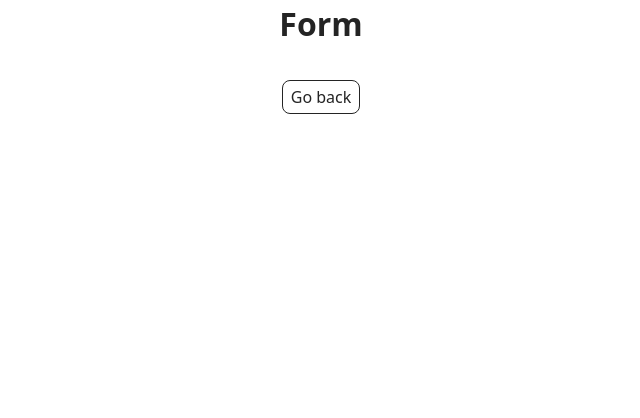
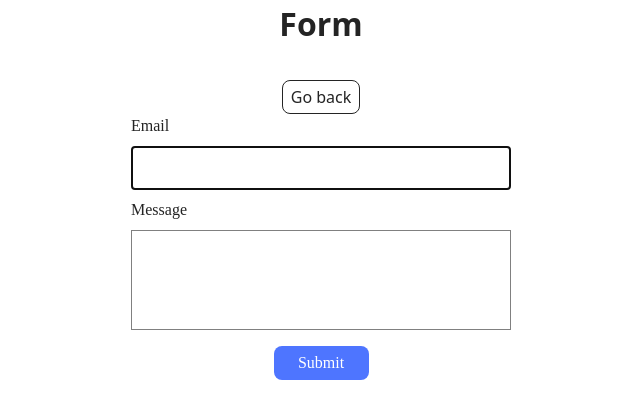
Before and after one commit to StanislavRakitianskiy/goit-js-hw-09, a website built with Vite: page src/2-form.html in a window 1280 px wide. Shown: the whole page, without its empty margins (319-959 px from the left). Built offline with nearby package versions, Linux system fonts and the light colour scheme.

Commit message:
add task-2

```diff
--- a/src/2-form.html
+++ b/src/2-form.html
@@ -13,6 +13,17 @@
         <h1 class="main-title">Form</h1>
         <a class="back-link" href="./index.html">Go back</a>
       </div>
+      <form class="feedback-form" autocomplete="off">
+        <label>
+          Email
+          <input type="email" name="email" autofocus />
+        </label>
+        <label>
+          Message
+          <textarea name="message" rows="8"></textarea>
+        </label>
+        <button type="submit">Submit</button>
+      </form>
     </main>
     <script type="module" src="./js/2-form.js"></script>
   </body>
--- a/src/css/base.css
+++ b/src/css/base.css
@@ -1,7 +1,7 @@
 :root {
   /* font-family: Inter, Avenir, Helvetica, Arial, sans-serif; */
   font-family: system-ui, -apple-system, BlinkMacSystemFont, 'Segoe UI', Roboto,
-    Oxygen, Ubuntu, Cantarell, 'Open Sans', 'Helvetica Neue', sans-serif;
+    Oxygen, Ubuntu, Cantarell, 'Open Sans', 'Helvetica Neue', 'Montserrat', sans-serif;
   font-size: 16px;
   line-height: 1.5;
   font-weight: 400;
--- /dev/null
+++ b/src/css/form.css
@@ -0,0 +1,62 @@
+.feedback-form {
+  display: flex;
+  align-items: center;
+  justify-content: center;
+  flex-direction: column;
+}
+label {
+  display: flex;
+  flex-direction: column;
+  align-items: flex-start;
+  font-size: 16px;
+  font-family: 'Montserrat';
+}
+button {
+  width: 95px;
+  padding: 8px 16px;
+  background-color: #4e75ff;
+  color: #fff;
+  font-size: 16px;
+  font-family: 'Montserrat';
+  font-weight: 500;
+  border-radius: 8px;
+  border: none;
+  transition-property: background-color;
+  transition-duration: 250ms;
+  margin-top: 16px;
+}
+input {
+  padding-left: 16px;
+  width: 360px;
+  height: 40px;
+  font-size: 16px;
+  font-family: 'Montserrat';
+  margin-top: 8px;
+  margin-bottom: 8px;
+  border: 1px solid #808080;
+  transition-property: border-color;
+  transition-duration: 250ms;
+}
+input:hover {
+  border: 1px solid #000;
+}
+textarea {
+  width: 360px;
+  padding-left: 16px;
+  padding-top: 16px;
+  height: 80px;
+  font-size: 16px;
+  font-family: 'Montserrat';
+  resize: none;
+  overflow: auto;
+  margin-top: 8px;
+  border: 1px solid #808080;
+  transition-property: border-color;
+  transition-duration: 250ms;
+}
+textarea:hover {
+  border: 1px solid #000;
+}
+button:hover {
+  background-color: #6c8cff;
+}
--- a/src/css/styles.css
+++ b/src/css/styles.css
@@ -17,5 +17,4 @@
 @import url('./back-link.css');
 @import url('./footer.css');
 @import url('./gallery.css');
-
-/* Simplelightbox style */
+@import url('./form.css');
--- a/src/js/2-form.js
+++ b/src/js/2-form.js
@@ -1 +1,33 @@
-console.log('hello form')
+const form = document.querySelector('.feedback-form');
+const formData = {
+  email: '',
+  message: '',
+};
+form.addEventListener('input', onInput);
+function onInput(e) {
+  const fieldName = e.target.name;
+  const fieldValue = e.target.value;
+  formData[fieldName] = fieldValue;
+  localStorage.setItem('feedback-form-state', JSON.stringify(formData));
+}
+const savedData = localStorage.getItem('feedback-form-state');
+if (savedData) {
+  const parsedData = JSON.parse(savedData);
+  formData.email = parsedData.email;
+  formData.message = parsedData.message;
+  form.elements.email.value = parsedData.email;
+  form.elements.message.value = parsedData.message;
+}
+form.addEventListener('submit', onSubmit);
+function onSubmit(e) {
+  e.preventDefault();
+  if (formData.email === '' || formData.message === '') {
+    return alert('Fill please all fields');
+  } else {
+    console.log(formData);
+  }
+  localStorage.removeItem('feedback-form-state');
+  formData.email = '';
+  formData.message = '';
+  form.reset();
+}
```
Also changed, not shown: src/index.html (+6 -0 lines).
